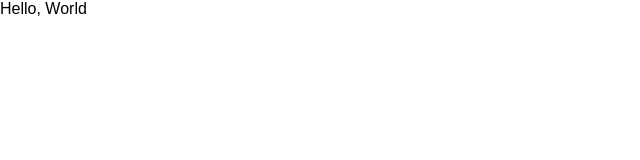
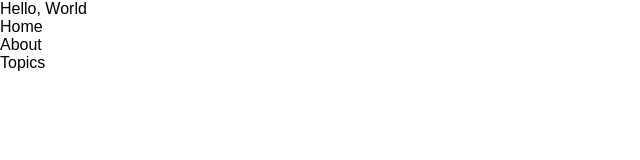
Before and after one commit to maloneyl/tmg-react-bootcamp-day-4-intro, a React (Create React App) app: page / in a window 1280 px wide. Shown: the top 160 px of the page, without its empty margins (0-640 px from the left). Built offline with nearby package versions, Linux system fonts and the light colour scheme.

Commit message:
add a few components

```diff
--- /dev/null
+++ b/src/components/About.js
@@ -0,0 +1,5 @@
+import React from 'react'
+
+export default function About() {
+  return <div>About</div>
+}
--- a/src/components/App.js
+++ b/src/components/App.js
@@ -1,13 +1,19 @@
-import React, { Component } from 'react';
+import React, { Component } from 'react'
+import Home from './Home'
+import About from './About'
+import Topics from './Topics'
 
 class App extends Component {
   render() {
     return (
       <div>
         Hello, World
+        <Home />
+        <About />
+        <Topics />
       </div>
-    );
+    )
   }
 }
 
-export default App;
+export default App
--- /dev/null
+++ b/src/components/Home.js
@@ -0,0 +1,5 @@
+import React from 'react'
+
+export default function Home() {
+  return <div>Home</div>
+}
--- /dev/null
+++ b/src/components/Topics.js
@@ -0,0 +1,5 @@
+import React from 'react'
+
+export default function Topics() {
+  return <div>Topics</div>
+}
```
